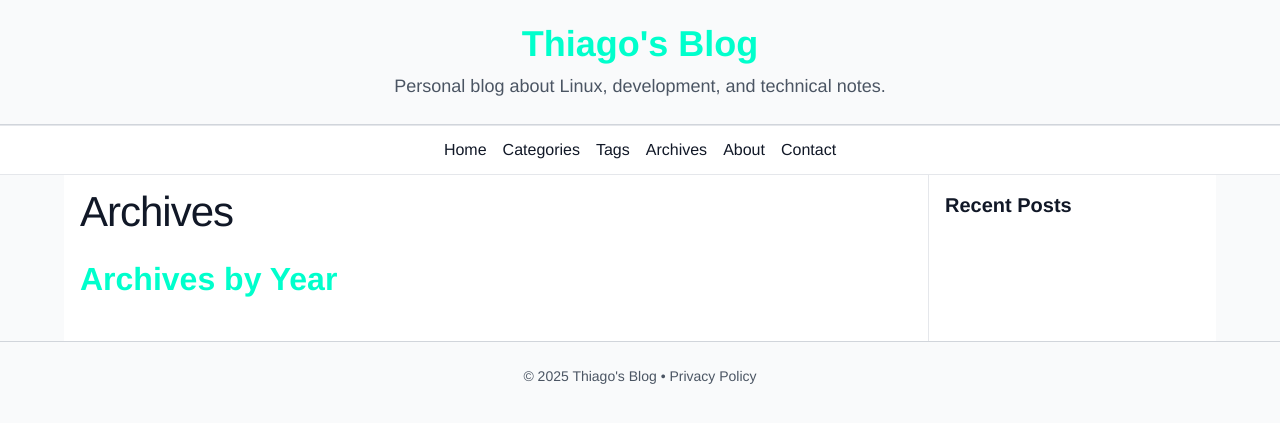
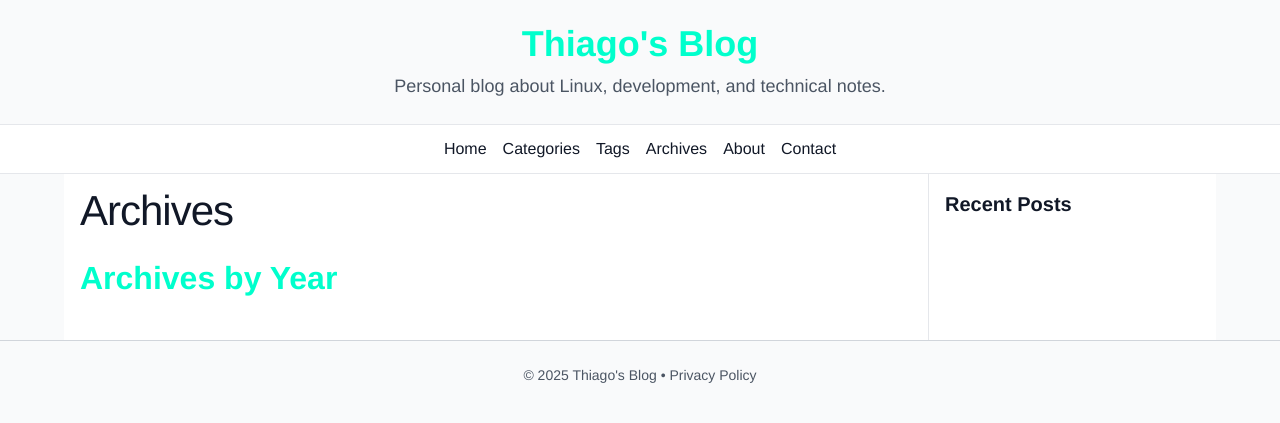
Before and after one commit to tfarina/tfarina.github.io, a Jekyll site: the page built from archives.html, in a window 1280 px wide. Shown: the top 423 px of the page. Built offline with Jekyll 4.4.1, drawn with Linux system fonts in a browser that asks for light colours; nearby versions of some CDN libraries.

Commit message:
remove bottom border from header
- Removed `border-b border-gray-300` from header in _includes/header.html
- Header now has uniform top and bottom lines, improving visual balance

Signed-off-by: Thiago Farina <tfransosi@gmail.com>

```diff
--- a/_includes/header.html
+++ b/_includes/header.html
@@ -1,4 +1,4 @@
-<header class="text-center py-6 border-b border-gray-300">
+<header class="text-center py-6">
   <h1 class="text-4xl font-bold text-[#00ffcc]">
     <a href="{{ '/' | relative_url }}">{{ site.title }}</a>
   </h1>
```
